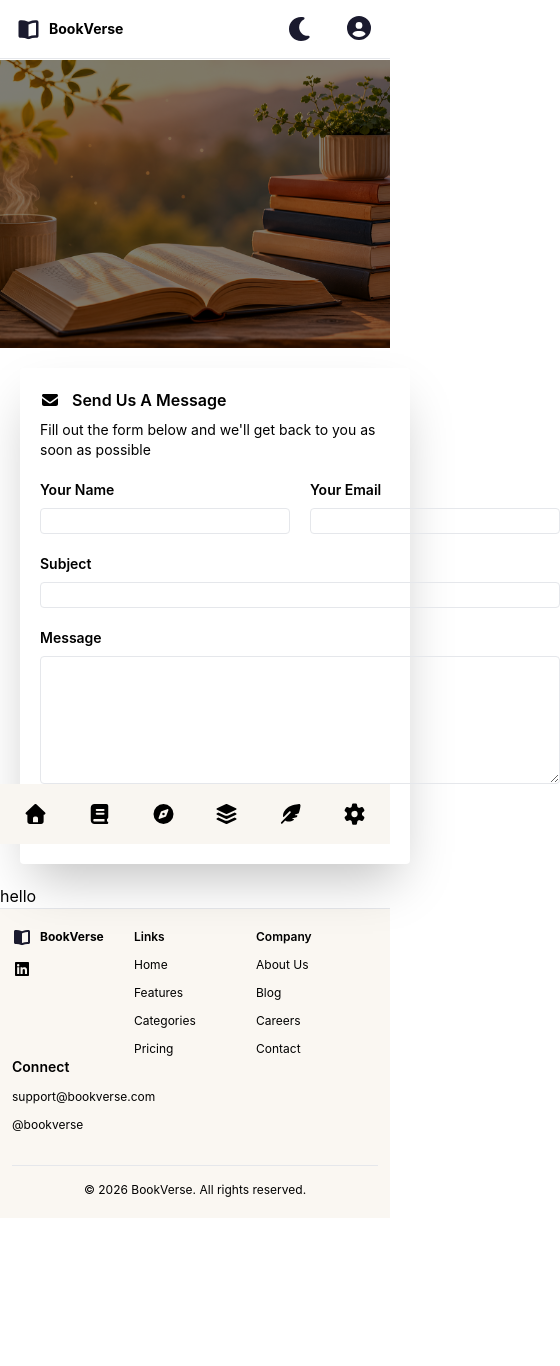
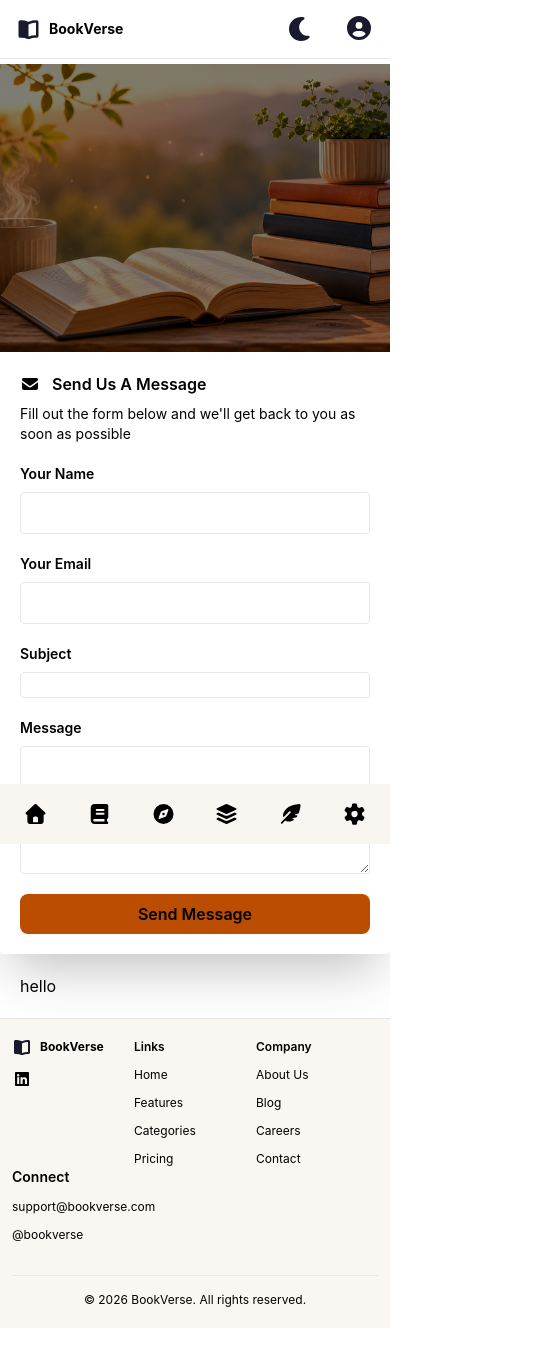
Before and after one commit to DanielApple05/Book-verse, a React (Vite) app in the folder book-verse-frontend/: page /contact in a window 390 px wide. Shown: the top 1366 px of the page, 560 px wide, since content can reach past the window. Before the commit the page ends 1278 px from the top, so only its background shows below. Built offline with nearby package versions, Linux system fonts and the light colour scheme; no server answers.

Commit message:
feat: update Contact component layout and styling for improved spacing and responsiveness

```diff
--- a/book-verse-frontend/src/assets/pages/contact.jsx
+++ b/book-verse-frontend/src/assets/pages/contact.jsx
@@ -9,11 +9,11 @@ const Contact = () => {
   return (
     <>
       <Header />
-      <div style={{ backgroundImage: 'url(/images/contact-hero.png)' }} className='bg-cover bg-center h-72 lg:h-[80vh] relative bg-no-repeat mt-15  '>
-        <div className='absolute inset-0 bg-black/50 ' />
+      <div style={{ backgroundImage: 'url(/images/contact-hero.png)' }} className='bg-cover bg-center h-72 lg:h-[80vh] relative bg-no-repeat mt-16'>
+        <div className='absolute inset-0 bg-black/50' />
       </div>
-      <div className='flex xl:flex-row flex-col'>
-        <div className='xl:m-10 m-5 xl:p-10 p-5 xl:w-[50%] w-full shadow-2xl rounded'>
+      <div className='flex flex-col xl:flex-row'>
+        <div className='xl:m-10 m-0  xl:p-10 p-5 xl:w-[50%] w-full shadow-2xl rounded'>
           <div className='space-y-2'>
             <div className='flex items-center gap-3 font-semibold'>
               <FontAwesomeIcon icon={faEnvelope} />
@@ -21,15 +21,15 @@ const Contact = () => {
             </div>
             <p className='text-sm'> Fill out the form below and we'll get back to you as soon as possible</p>
           </div>
-          <form className='grid space-y-5 mt-2 pt-3 '>
-            <div className='flex justify-between gap-5 '>
-              <div className='flex flex-col gap-2 '>
+          <form className='grid space-y-5 mt-2 pt-3'>
+            <div className='flex flex-col md:flex-row gap-5'>
+              <div className='flex flex-col gap-2 w-full'>
                 <label className='font-semibold text-sm'> Your Name</label>
-                <input type="text" className='outline-none border border-gray-200 rounded' />
+                <input type="text" className='outline-none border border-gray-200 rounded w-full p-2' />
               </div>
-              <div className='flex flex-col gap-2'>
+              <div className='flex flex-col gap-2 w-full'>
                 <label className='font-semibold text-sm'> Your Email</label>
-                <input type="text" className='outline-none border border-gray-200 rounded' />
+                <input type="text" className='outline-none border border-gray-200 rounded w-full p-2' />
               </div>
             </div>
             <div className='flex flex-col gap-2'>
@@ -42,10 +42,10 @@ const Contact = () => {
               <label className='font-semibold text-sm'> Message</label>
               <textarea className='outline-none border border-gray-200 rounded h-32' />
             </div>
-            <button className='bg-amber-700 p-2 w-60 cursor-pointer rounded-lg font-semibold'> Send Message </button>
+            <button className='bg-amber-700 p-2 w-full md:w-60 cursor-pointer rounded-lg font-semibold'> Send Message </button>
           </form>
         </div>
-        <div className='w-[50%]'>
+        <div className='xl:w-[50%] w-full xl:p-10 p-5'>
           hello
         </div>
       </div>
```
